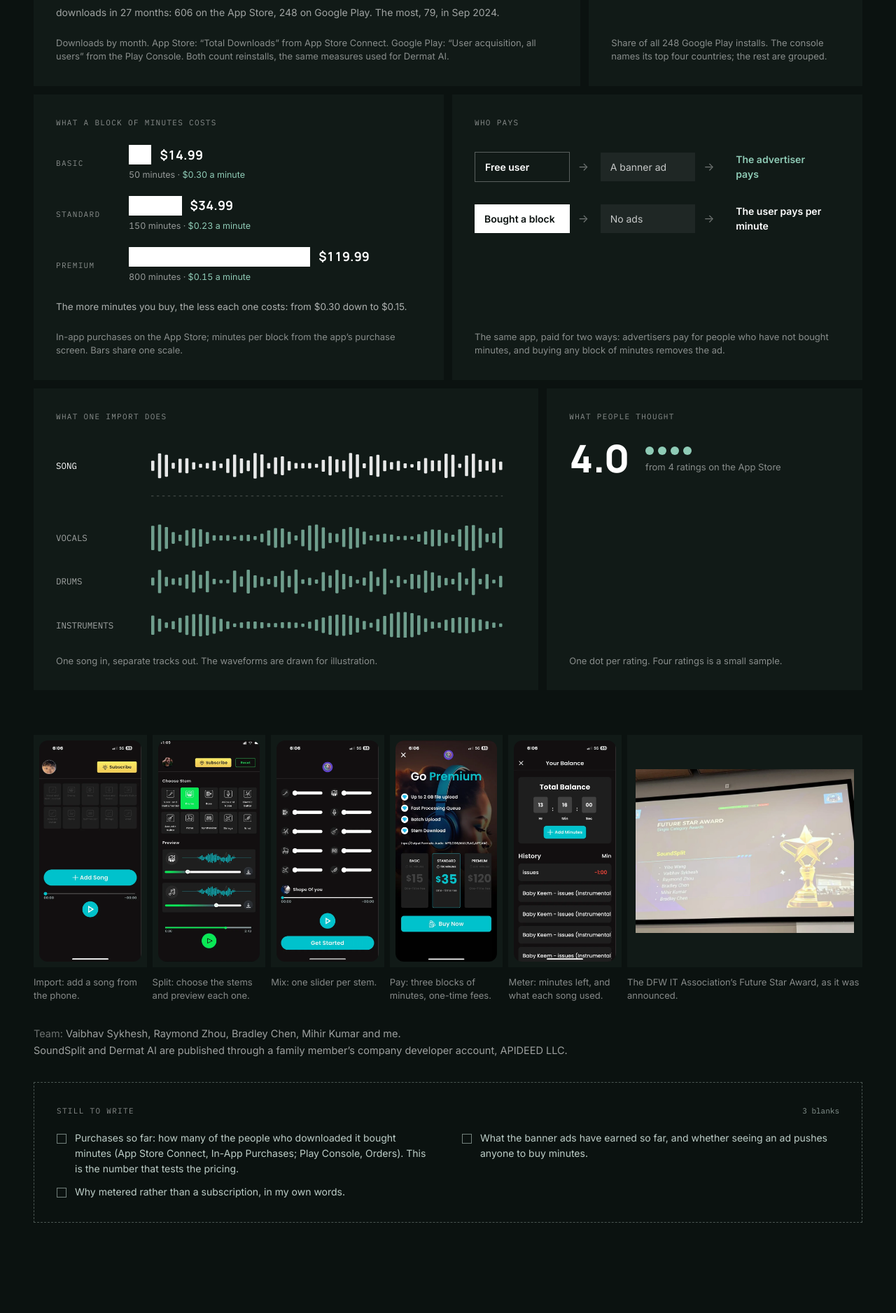
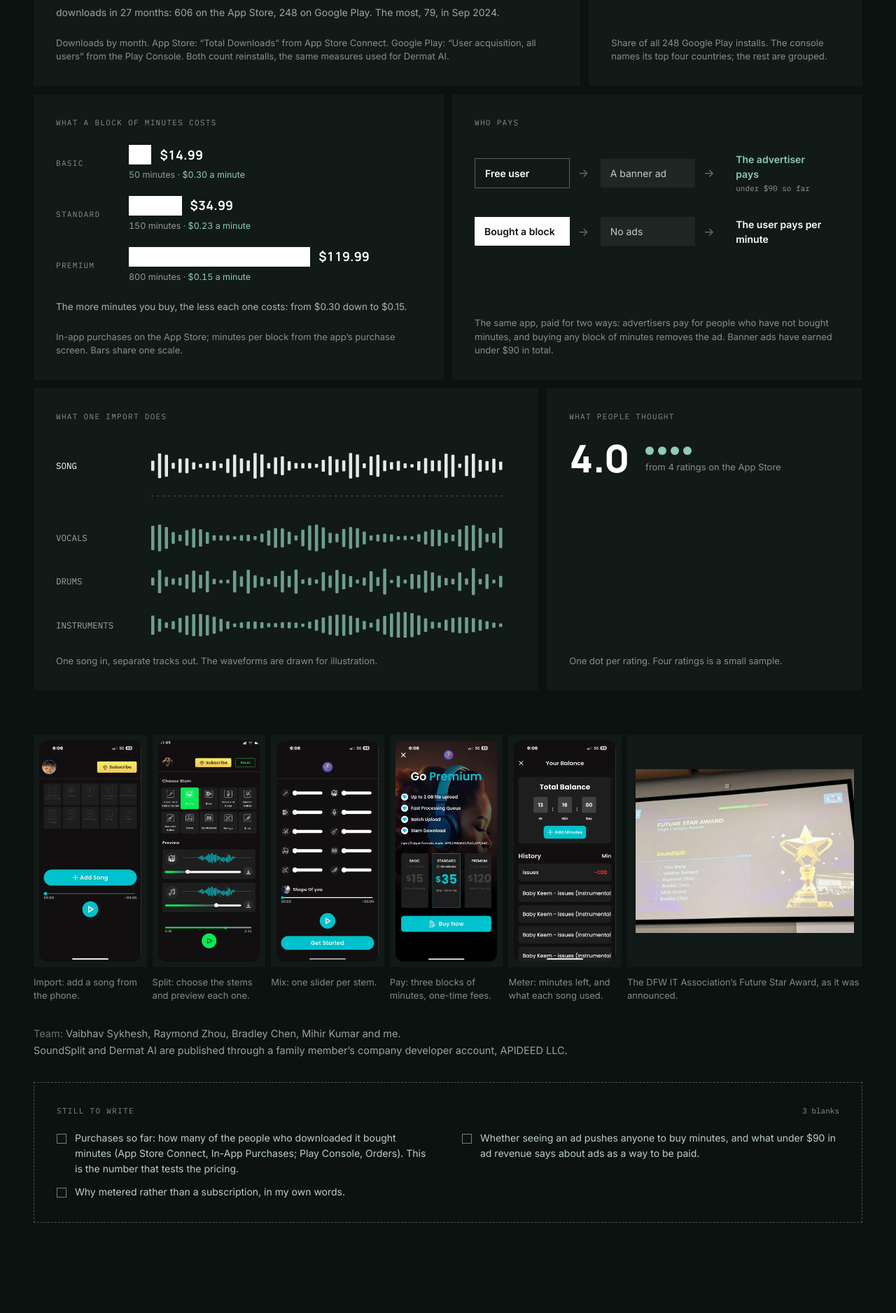
Before and after one commit to yiboprofile/alanyibo, a React (Vite) app: page / in a window 1280 px wide. Shown: the part 6691-8567 px from the top of the page at 70% size. Built offline with nearby package versions, Linux system fonts and the light colour scheme.

Commit message:
Show SoundSplit's ad revenue: under $90 in total
Co-Authored-By: Claude Opus 5.5 <noreply@anthropic.com>
Claude-Session: https://claude.ai/code/session_01HGi3LMXWpYRFDkksem3R8G

```diff
--- a/src/components/Cases.tsx
+++ b/src/components/Cases.tsx
@@ -216,7 +216,7 @@ export default function Cases() {
         }
         blanks={[
           'Purchases so far: how many of the people who downloaded it bought minutes (App Store Connect, In-App Purchases; Play Console, Orders). This is the number that tests the pricing.',
-          'What the banner ads have earned so far, and whether seeing an ad pushes anyone to buy minutes.',
+          'Whether seeing an ad pushes anyone to buy minutes, and what under $90 in ad revenue says about ads as a way to be paid.',
           'Why metered rather than a subscription, in my own words.',
         ]}
       >
@@ -249,7 +249,7 @@ export default function Cases() {
           </ChartFrame>
           <ChartFrame
             title="Who pays"
-            caption="The same app, paid for two ways: advertisers pay for people who have not bought minutes, and buying any block of minutes removes the ad."
+            caption="The same app, paid for two ways: advertisers pay for people who have not bought minutes, and buying any block of minutes removes the ad. Banner ads have earned under $90 in total."
           >
             <WhoPaysAndroid />
           </ChartFrame>
--- a/src/components/charts.tsx
+++ b/src/components/charts.tsx
@@ -570,8 +570,8 @@ export function PriceVsMarket() {
 
 /* SoundSplit, on iPhone and Android: the same app is paid for two ways, depending on whether a person has bought minutes */
 const androidPaths = [
-  { who: 'Free user', sees: 'A banner ad', pays: 'The advertiser pays', strong: false },
-  { who: 'Bought a block', sees: 'No ads', pays: 'The user pays per minute', strong: true },
+  { who: 'Free user', sees: 'A banner ad', pays: 'The advertiser pays', earned: 'under $90 so far', strong: false },
+  { who: 'Bought a block', sees: 'No ads', pays: 'The user pays per minute', earned: null, strong: true },
 ]
 
 export function WhoPaysAndroid() {
@@ -588,7 +588,10 @@ export function WhoPaysAndroid() {
           <span className="hidden sm:block text-white/40" aria-hidden="true">&rarr;</span>
           <span className="px-3.5 py-2.5 text-[14px] text-white/75 bg-white/[0.06]">{p.sees}</span>
           <span className="hidden sm:block text-white/40" aria-hidden="true">&rarr;</span>
-          <span className={`px-3.5 py-2.5 text-[14px] font-semibold ${p.strong ? 'text-white' : 'text-accent'}`}>{p.pays}</span>
+          <span className={`px-3.5 py-2.5 text-[14px] font-semibold ${p.strong ? 'text-white' : 'text-accent'}`}>
+            {p.pays}
+            {p.earned && <span className="block mt-0.5 font-mono text-[11px] font-normal text-white/55 tabular-nums">{p.earned}</span>}
+          </span>
         </li>
       ))}
     </ol>
```
